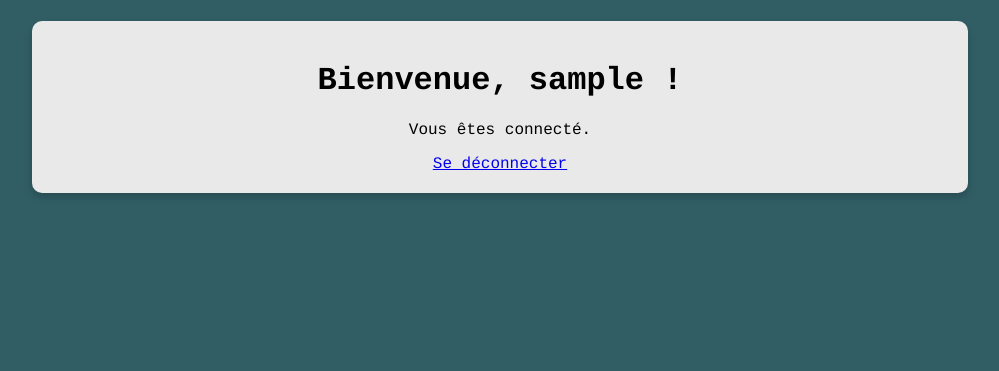
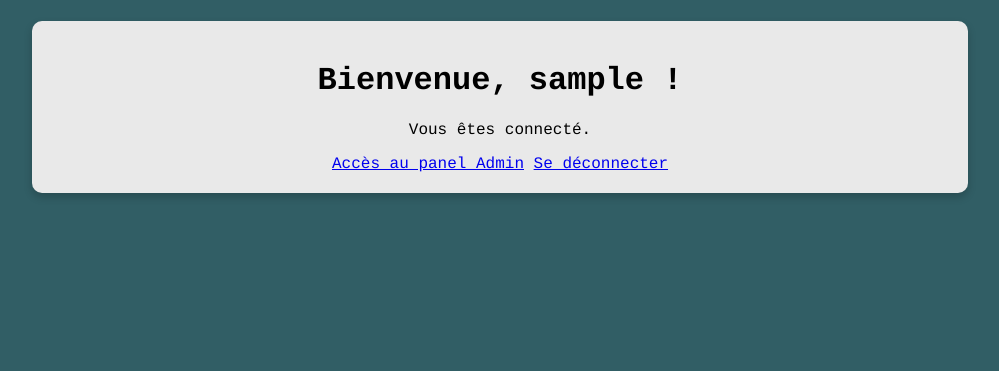
Before and after one commit to MeXam84/R209-PHP_SQL, a PHP site: page /dashboard.php in a window 1280 px wide. Shown: the part 79-450 px from the top of the page, without its empty margins (140-1139 px from the left). Run offline with PHP 8.4, Linux system fonts and the light colour scheme; the visitor is signed in with stand-in values (Sample User, id 1).

Commit message:
MAJ du dashboard

```diff
--- a/site/dashboard.php
+++ b/site/dashboard.php
@@ -38,6 +38,9 @@ if (!isset($_SESSION['username'])) {
     <div class="main">
   <h1>Bienvenue, <?php echo htmlspecialchars($_SESSION['username']); ?> !</h1>
     <p>Vous êtes connecté.</p>
+    <?php if ($_SESSION['perm'] === 'admin'): ?>
+      <a href="dashboard_admin.php">Accès au panel Admin</a>
+    <?php endif; ?>
     <a href="logout.php">Se déconnecter</a>
 
     </div>
```
Also changed, not shown: site/script_login.php (+2 -7 lines).
